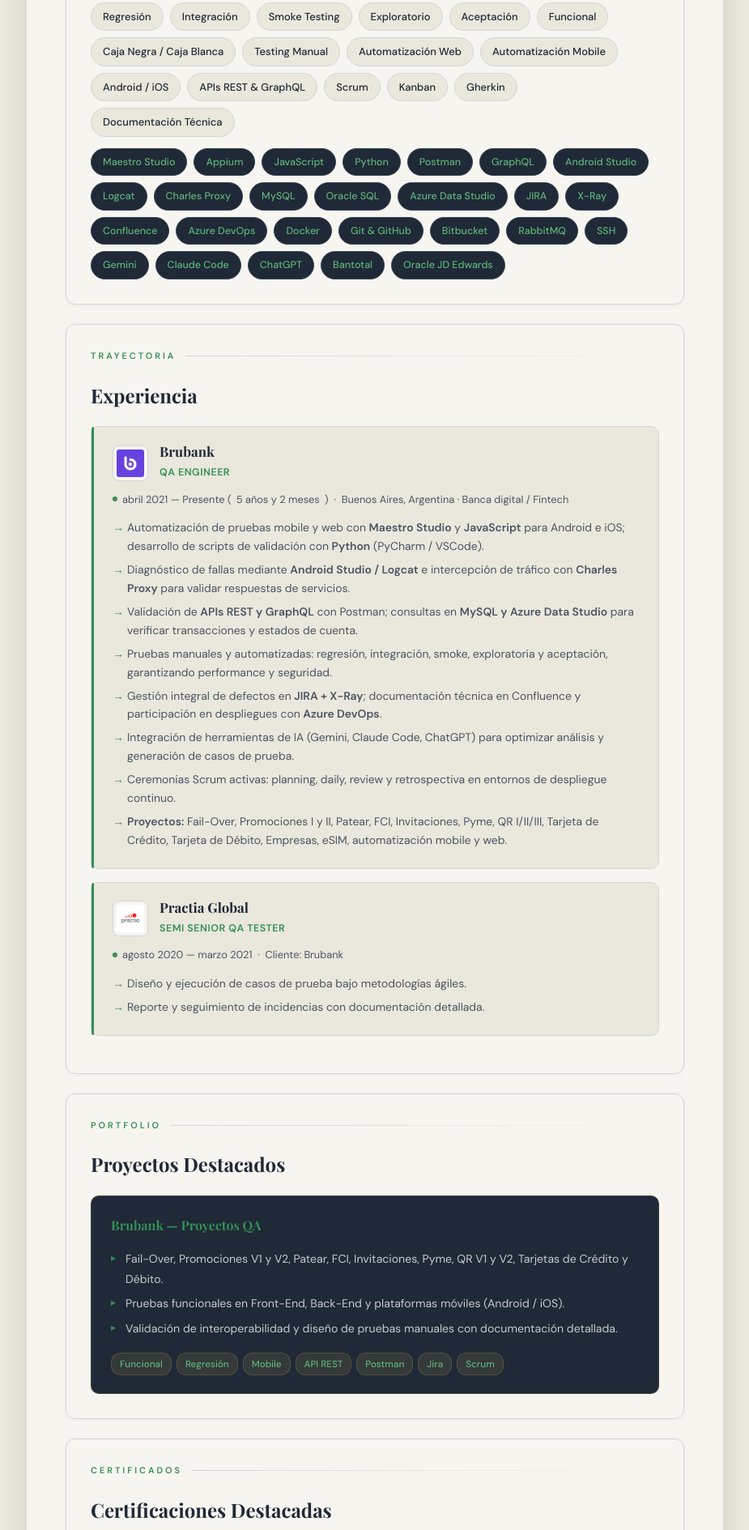
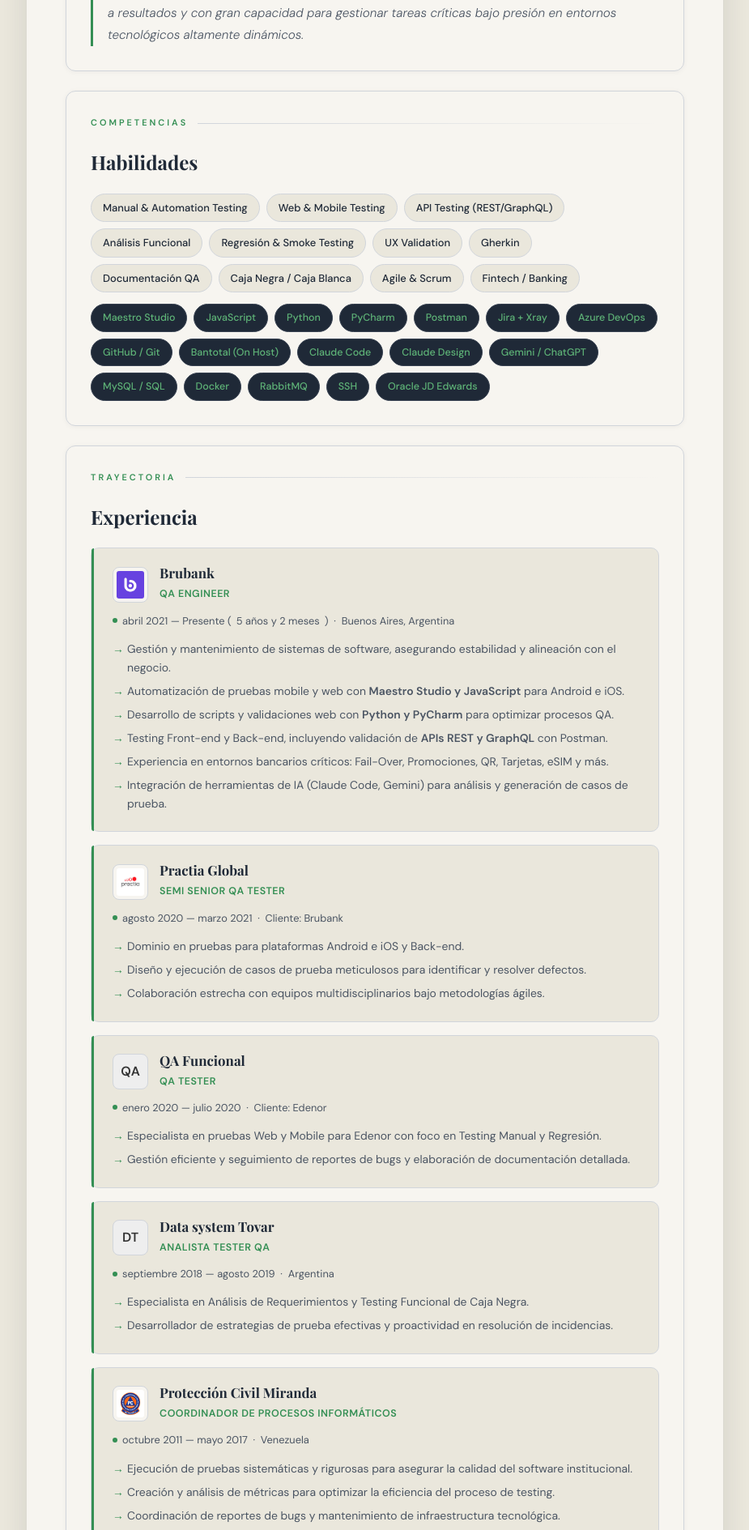
Before and after one commit to avtovar/Curriculum-Vitae, a plain HTML site: page index.html in a window 1280 px wide. Shown: the part 911-2800 px from the top of the page at 81% size, without its empty margins (177-1102 px from the left). Drawn offline with nearby package versions, Linux system fonts and the light colour scheme.

Commit message:
Ultima mejoras 08-06-2026

```diff
--- a/index.html
+++ b/index.html
@@ -19,6 +19,12 @@
       <h1>Ali Valentin Tovar Morales</h1>
       <p class="title">QA Engineer | Manual & Automation Web y Mobile | API Testing | Azure DevOps | Atlassian</p>
       <p class="location">Buenos Aires, Argentina</p>
+      <div class="download-container">
+        <a href="Ali_Tovar_CV.pdf" download class="btn-download">
+          <svg viewBox="0 0 24 24" fill="none" stroke="currentColor" stroke-width="2" stroke-linecap="round" stroke-linejoin="round"><path d="M21 15v4a2 2 0 0 1-2 2H5a2 2 0 0 1-2-2v-4"></path><polyline points="7 10 12 15 17 10"></polyline><line x1="12" y1="15" x2="12" y2="3"></line></svg>
+          Descargar CV (PDF)
+        </a>
+      </div>
     </header>
 
     <!-- ===================== BARRA DE CONTACTO ===================== -->
@@ -52,7 +58,9 @@
         </div>
         <h2>Extracto Profesional</h2>
         <p class="extracto-text">
-          QA Engineer con más de 5 años de experiencia en testing de aplicaciones financieras y billeteras digitales, con sólido dominio tanto en pruebas manuales como en <strong>automatización mobile y web</strong>. Especializado en plataformas Android e iOS, validación de <strong>APIs REST y GraphQL</strong>, debugging con <strong>Android Studio/Logcat</strong> e intercepción de tráfico con <strong>Charles Proxy</strong>. Experiencia en automatización con <strong>Maestro Studio, JavaScript y Python</strong>, e integración de herramientas de IA (Gemini, Claude Code, ChatGPT) en flujos QA. Perfil autónomo y proactivo, con cultura ágil consolidada y comunicación técnica asertiva con equipos de desarrollo.
+          Profesional del área de Informática con una sólida trayectoria en <strong>Quality Assurance (QA)</strong>, especializado en garantizar la robustez, eficiencia y alta calidad de productos de software en sectores críticos como banca digital y fintech. Cuento con amplia experiencia en pruebas funcionales, testing web, mobile (Android/iOS), back-end y front-end, operando bajo metodologías ágiles (Scrum) y utilizando herramientas líderes como Jira, Xray y Azure DevOps.
+          <br><br>
+          Desde 2025, he profundizado en la integración de la <strong>Inteligencia Artificial aplicada</strong> para potenciar la productividad y la automatización. Durante 2026, me he enfocado en soluciones basadas en <strong>IA generativa y agentes inteligentes</strong>, utilizando herramientas como <strong>Claude, Claude Code y Claude Design</strong> para la automatización de flujos de trabajo, generación de documentación técnica y asistencia avanzada en desarrollo y QA. Me caracterizo por ser una persona proactiva, orientada a resultados y con gran capacidad para gestionar tareas críticas bajo presión en entornos tecnológicos altamente dinámicos.
         </p>
       </section>
 
@@ -64,49 +72,35 @@
         </div>
         <h2>Habilidades</h2>
         <div class="skills-grid" style="margin-bottom: 14px;">
-          <span class="skill-tag">Regresión</span>
-          <span class="skill-tag">Integración</span>
-          <span class="skill-tag">Smoke Testing</span>
-          <span class="skill-tag">Exploratorio</span>
-          <span class="skill-tag">Aceptación</span>
-          <span class="skill-tag">Funcional</span>
+          <span class="skill-tag">Manual & Automation Testing</span>
+          <span class="skill-tag">Web & Mobile Testing</span>
+          <span class="skill-tag">API Testing (REST/GraphQL)</span>
+          <span class="skill-tag">Análisis Funcional</span>
+          <span class="skill-tag">Regresión & Smoke Testing</span>
+          <span class="skill-tag">UX Validation</span>
+          <span class="skill-tag">Gherkin</span>
+          <span class="skill-tag">Documentación QA</span>
           <span class="skill-tag">Caja Negra / Caja Blanca</span>
-          <span class="skill-tag">Testing Manual</span>
-          <span class="skill-tag">Automatización Web</span>
-          <span class="skill-tag">Automatización Mobile</span>
-          <span class="skill-tag">Android / iOS</span>
-          <span class="skill-tag">APIs REST & GraphQL</span>
-          <span class="skill-tag">Scrum</span>
-          <span class="skill-tag">Kanban</span>
-          <span class="skill-tag">Gherkin</span>
-          <span class="skill-tag">Documentación Técnica</span>
+          <span class="skill-tag">Agile & Scrum</span>
+          <span class="skill-tag">Fintech / Banking</span>
         </div>
         <div class="skills-grid">
           <span class="skill-tag tool">Maestro Studio</span>
-          <span class="skill-tag tool">Appium</span>
           <span class="skill-tag tool">JavaScript</span>
           <span class="skill-tag tool">Python</span>
+          <span class="skill-tag tool">PyCharm</span>
           <span class="skill-tag tool">Postman</span>
-          <span class="skill-tag tool">GraphQL</span>
-          <span class="skill-tag tool">Android Studio</span>
-          <span class="skill-tag tool">Logcat</span>
-          <span class="skill-tag tool">Charles Proxy</span>
-          <span class="skill-tag tool">MySQL</span>
-          <span class="skill-tag tool">Oracle SQL</span>
-          <span class="skill-tag tool">Azure Data Studio</span>
-          <span class="skill-tag tool">JIRA</span>
-          <span class="skill-tag tool">X-Ray</span>
-          <span class="skill-tag tool">Confluence</span>
+          <span class="skill-tag tool">Jira + Xray</span>
           <span class="skill-tag tool">Azure DevOps</span>
+          <span class="skill-tag tool">GitHub / Git</span>
+          <span class="skill-tag tool">Bantotal (On Host)</span>
+          <span class="skill-tag tool">Claude Code</span>
+          <span class="skill-tag tool">Claude Design</span>
+          <span class="skill-tag tool">Gemini / ChatGPT</span>
+          <span class="skill-tag tool">MySQL / SQL</span>
           <span class="skill-tag tool">Docker</span>
-          <span class="skill-tag tool">Git & GitHub</span>
-          <span class="skill-tag tool">Bitbucket</span>
           <span class="skill-tag tool">RabbitMQ</span>
           <span class="skill-tag tool">SSH</span>
-          <span class="skill-tag tool">Gemini</span>
-          <span class="skill-tag tool">Claude Code</span>
-          <span class="skill-tag tool">ChatGPT</span>
-          <span class="skill-tag tool">Bantotal</span>
           <span class="skill-tag tool">Oracle JD Edwards</span>
         </div>
       </section>
@@ -127,16 +121,14 @@
               <span class="exp-role">QA Engineer</span>
             </div>
           </div>
-          <p class="exp-meta">abril 2021 — Presente (<span id="brubank-experience">calculando...</span>) &nbsp;·&nbsp; Buenos Aires, Argentina · Banca digital / Fintech</p>
+          <p class="exp-meta">abril 2021 — Presente (<span id="brubank-experience">calculando...</span>) &nbsp;·&nbsp; Buenos Aires, Argentina</p>
           <ul>
-            <li>Automatización de pruebas mobile y web con <strong>Maestro Studio</strong> y <strong>JavaScript</strong> para Android e iOS; desarrollo de scripts de validación con <strong>Python</strong> (PyCharm / VSCode).</li>
-            <li>Diagnóstico de fallas mediante <strong>Android Studio / Logcat</strong> e intercepción de tráfico con <strong>Charles Proxy</strong> para validar respuestas de servicios.</li>
-            <li>Validación de <strong>APIs REST y GraphQL</strong> con Postman; consultas en <strong>MySQL y Azure Data Studio</strong> para verificar transacciones y estados de cuenta.</li>
-            <li>Pruebas manuales y automatizadas: regresión, integración, smoke, exploratoria y aceptación, garantizando performance y seguridad.</li>
-            <li>Gestión integral de defectos en <strong>JIRA + X-Ray</strong>; documentación técnica en Confluence y participación en despliegues con <strong>Azure DevOps</strong>.</li>
-            <li>Integración de herramientas de IA (Gemini, Claude Code, ChatGPT) para optimizar análisis y generación de casos de prueba.</li>
-            <li>Ceremonias Scrum activas: planning, daily, review y retrospectiva en entornos de despliegue continuo.</li>
-            <li><strong>Proyectos:</strong> Fail-Over, Promociones I y II, Patear, FCI, Invitaciones, Pyme, QR I/II/III, Tarjeta de Crédito, Tarjeta de Débito, Empresas, eSIM, automatización mobile y web.</li>
+            <li>Gestión y mantenimiento de sistemas de software, asegurando estabilidad y alineación con el negocio.</li>
+            <li>Automatización de pruebas mobile y web con <strong>Maestro Studio y JavaScript</strong> para Android e iOS.</li>
+            <li>Desarrollo de scripts y validaciones web con <strong>Python y PyCharm</strong> para optimizar procesos QA.</li>
+            <li>Testing Front-end y Back-end, incluyendo validación de <strong>APIs REST y GraphQL</strong> con Postman.</li>
+            <li>Experiencia en entornos bancarios críticos: Fail-Over, Promociones, QR, Tarjetas, eSIM y más.</li>
+            <li>Integración de herramientas de IA (Claude Code, Gemini) para análisis y generación de casos de prueba.</li>
           </ul>
         </div>
 
@@ -150,8 +142,55 @@
           </div>
           <p class="exp-meta">agosto 2020 — marzo 2021 &nbsp;·&nbsp; Cliente: Brubank</p>
           <ul>
-            <li>Diseño y ejecución de casos de prueba bajo metodologías ágiles.</li>
-            <li>Reporte y seguimiento de incidencias con documentación detallada.</li>
+            <li>Dominio en pruebas para plataformas Android e iOS y Back-end.</li>
+            <li>Diseño y ejecución de casos de prueba meticulosos para identificar y resolver defectos.</li>
+            <li>Colaboración estrecha con equipos multidisciplinarios bajo metodologías ágiles.</li>
+          </ul>
+        </div>
+
+        <div class="experience-item">
+          <div class="exp-header">
+            <div class="company-logo" style="display: flex; align-items: center; justify-content: center; font-weight: bold; background: #eee; color: #333;">QA</div>
+            <div class="exp-title-block">
+              <h3>QA Funcional</h3>
+              <span class="exp-role">QA Tester</span>
+            </div>
+          </div>
+          <p class="exp-meta">enero 2020 — julio 2020 &nbsp;·&nbsp; Cliente: Edenor</p>
+          <ul>
+            <li>Especialista en pruebas Web y Mobile para Edenor con foco en Testing Manual y Regresión.</li>
+            <li>Gestión eficiente y seguimiento de reportes de bugs y elaboración de documentación detallada.</li>
+          </ul>
+        </div>
+
+        <div class="experience-item">
+          <div class="exp-header">
+            <div class="company-logo" style="display: flex; align-items: center; justify-content: center; font-weight: bold; background: #eee; color: #333;">DT</div>
+            <div class="exp-title-block">
+              <h3>Data system Tovar</h3>
+              <span class="exp-role">Analista Tester QA</span>
+            </div>
+          </div>
+          <p class="exp-meta">septiembre 2018 — agosto 2019 &nbsp;·&nbsp; Argentina</p>
+          <ul>
+            <li>Especialista en Análisis de Requerimientos y Testing Funcional de Caja Negra.</li>
+            <li>Desarrollador de estrategias de prueba efectivas y proactividad en resolución de incidencias.</li>
+          </ul>
+        </div>
+
+        <div class="experience-item">
+          <div class="exp-header">
+            <img src="media/PCMiranda_Imagen.jpg" alt="Logo de Protección Civil Miranda" class="company-logo" loading="lazy">
+            <div class="exp-title-block">
+              <h3>Protección Civil Miranda</h3>
+              <span class="exp-role">Coordinador de Procesos Informáticos</span>
+            </div>
+          </div>
+          <p class="exp-meta">octubre 2011 — mayo 2017 &nbsp;·&nbsp; Venezuela</p>
+          <ul>
+            <li>Ejecución de pruebas sistemáticas y rigurosas para asegurar la calidad del software institucional.</li>
+            <li>Creación y análisis de métricas para optimizar la eficiencia del proceso de testing.</li>
+            <li>Coordinación de reportes de bugs y mantenimiento de infraestructura tecnológica.</li>
           </ul>
         </div>
       </section>
@@ -334,6 +373,12 @@
                 <div class="diploma-title">Introducción a IA 2025 (PDF)</div>
               </a>
             </article>
+            <article class="diploma-item">
+              <a href="media/Diplomas/Curso de IA. De 0 a Agentes domina la IA.jpg" target="_blank" class="diploma-link">
+                <img src="media/Diplomas/Curso de IA. De 0 a Agentes domina la IA.jpg" alt="Curso de IA: De 0 a Agentes" class="diploma-img" loading="lazy">
+                <div class="diploma-title">IA: De 0 a Agentes</div>
+              </a>
+            </article>
           </div>
         </div>
 
@@ -448,6 +493,13 @@
   <button id="darkModeToggle" title="Cambiar modo oscuro/claro" aria-label="Cambiar modo oscuro o claro">🌙</button>
 
   <!-- ===================== SCRIPTS ===================== -->
+  <script type="text/javascript" src="https://cdn.jsdelivr.net/npm/@emailjs/browser@4/dist/email.min.js"></script>
+  <script>
+    (function() {
+      // Reemplaza con tu Public Key de EmailJS
+      emailjs.init("wuhRhBSZJ74xllUbg");
+    })();
+  </script>
   <script>
     const toggleBtn = document.getElementById('darkModeToggle');
     if (localStorage.getItem('darkMode') === 'enabled') {
```
Also changed, not shown: css/style.css (+36 -0 lines), js/Formulario.js (+22 -7 lines), 4 other files.
